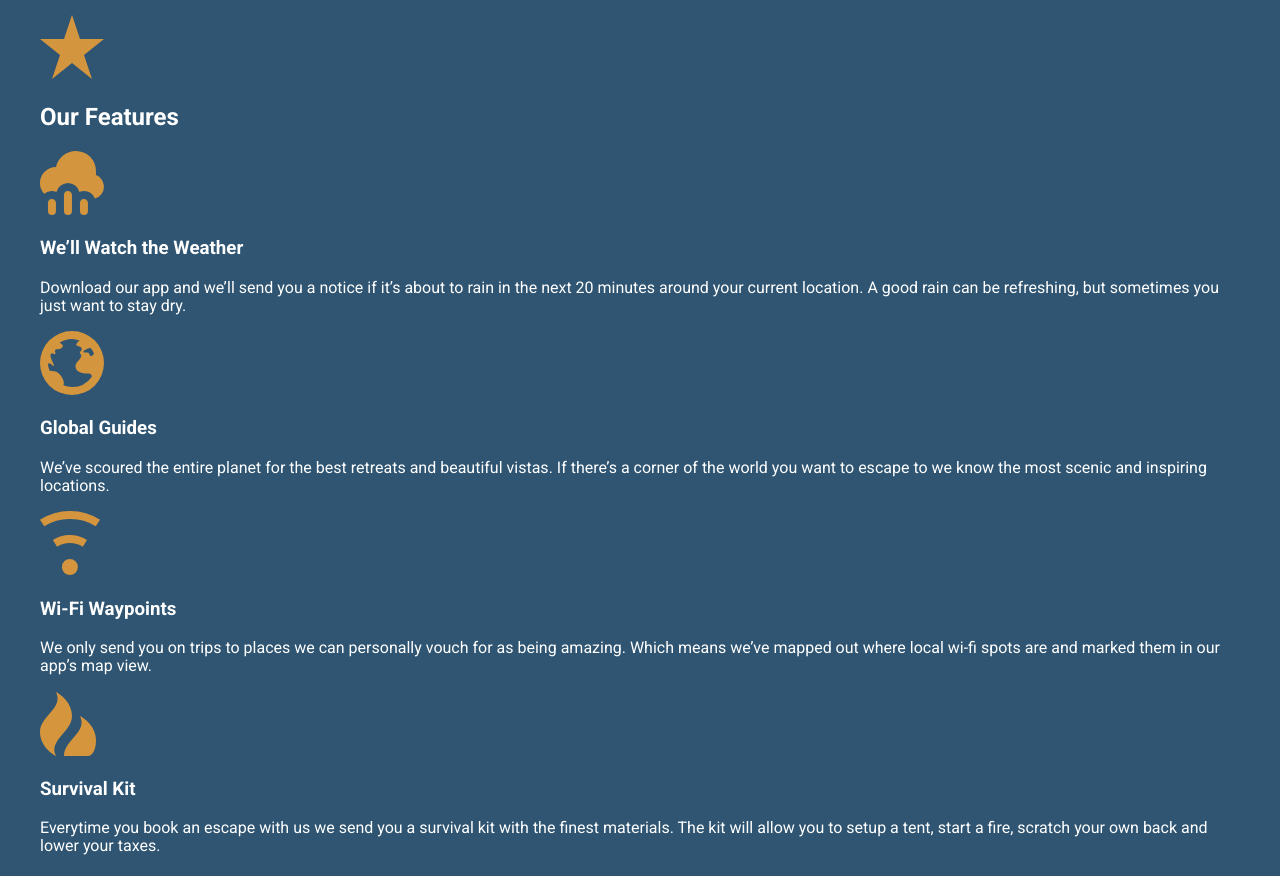
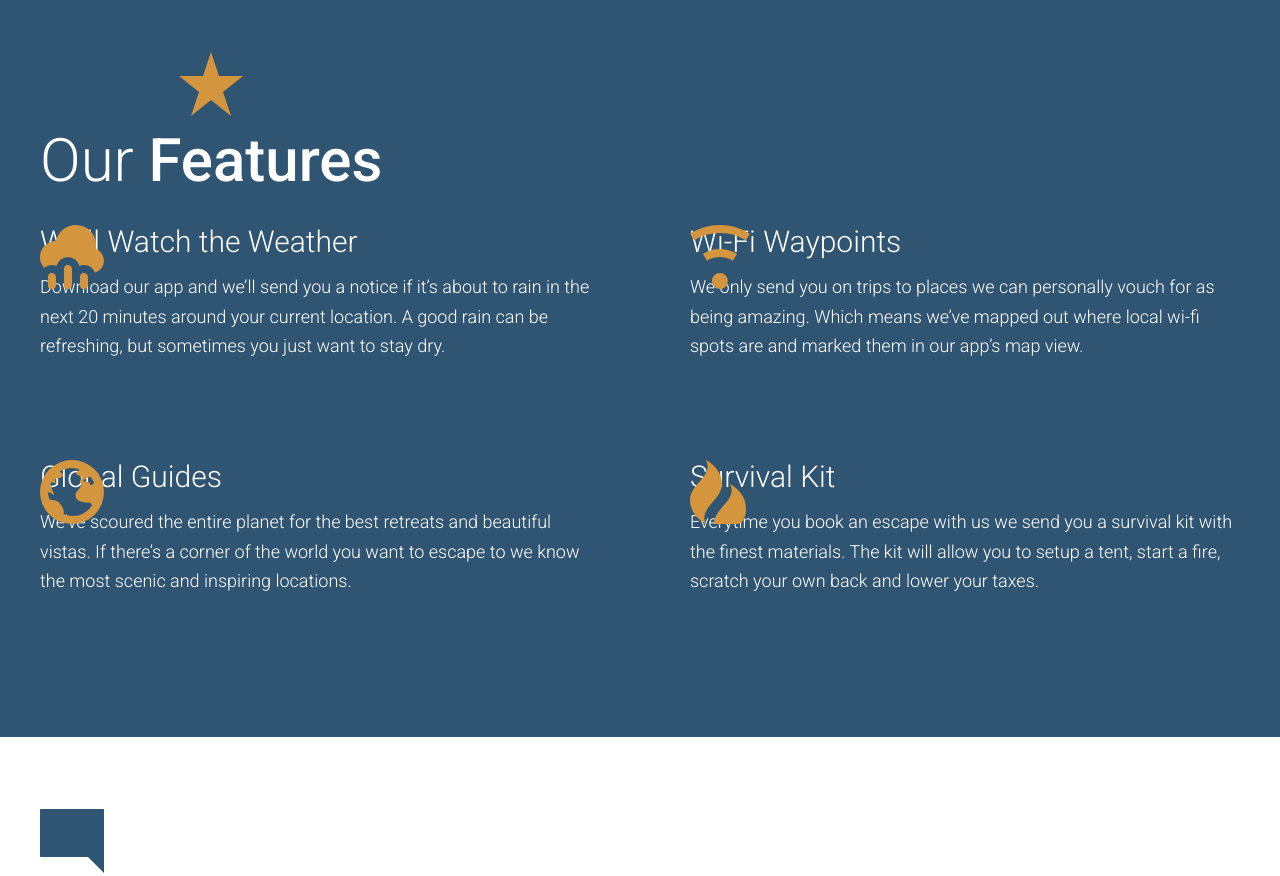
Before and after one commit to kingluddite/travel-site, a website: page app/index.html in a window 1280 px wide. Shown: the part 2220-3096 px from the top of the page. Drawn offline with Linux system fonts and the light colour scheme.

Commit message:
Complete our features section

```diff
--- /dev/null
+++ b/app/assets/styles/modules/_feature-item.css
@@ -0,0 +1,31 @@
+.feature-item {
+  position: relative;
+  padding-bottom: 2.5rem;
+
+  @mixing atSmall {
+    padding-left: 94px;
+  }
+
+  &__icon {
+    display: block;
+    margin: 0 auto;
+    @mixin atSmall {
+      position: absolute;
+      left: 0;
+    }
+  }
+
+  &__title {
+    font-size: 1.6rem;
+    font-weight: 300;
+    margin-top: 0.7em;
+    margin-bottom: 0.8rem;
+    text-align: center;
+
+    @mixin atSmall {
+      margin-top: 1em;
+      font-size: 1.875rem;
+      text-align: left;
+    }
+  }
+}
--- a/app/assets/styles/modules/_generic-content-container.css
+++ b/app/assets/styles/modules/_generic-content-container.css
@@ -1,7 +1,8 @@
 .generic-content-container {
   p {
+    font-weight: 300;
     line-height: 1.65;
-    margin: 1.8rem 0;
+    margin: 0 0 1.8rem 0;
 
     @mixin atSmall {
       font-size: 1.125rem;
--- a/app/assets/styles/modules/_row.css
+++ b/app/assets/styles/modules/_row.css
@@ -6,8 +6,16 @@
     margin-right: -65px;
   }
 
+  &--gutters-large {
+    margin-right: -100px;
+  }
+
   &--gutters > div {
     padding-right: 65px;;
+  }
+
+  &--gutters-large > div {
+    padding-right: 100px;;
   }
 
   &__b-margin-until-medium {
@@ -29,6 +37,11 @@
       width: 37%;
     }
 
+    &__medium-6 {
+      float: left;
+      width: 50%;
+    }
+
     &__medium-8 {
       float: left;
       width: 66.66%;
--- /dev/null
+++ b/app/assets/styles/modules/_section-title.css
@@ -0,0 +1,27 @@
+.section-title {
+  font-size: 2.55rem;
+  font-weight: 300;
+  text-align: center;
+
+  @mixin atSmall {
+    font-size: 3.75rem;
+  }
+
+  strong {
+    font-weight: 500;
+  }
+
+  &__icon {
+    display: block;
+    margin-left: auto;
+    margin-right: auto;
+    margin-bottom: .6rem;
+  }
+
+  @mixin atSmall {
+    margin-right: .5rem;
+    margin-left: 0;
+    margin-bottom: 0;
+    display: inline-block;
+  }
+}
--- a/app/assets/styles/styles.css
+++ b/app/assets/styles/styles.css
@@ -9,3 +9,5 @@
 @import 'modules/_headline';
 @import 'modules/_row';
 @import 'modules/_generic-content-container';
+@import 'modules/_section-title';
+@import 'modules/_feature-item';
--- a/app/index.html
+++ b/app/index.html
@@ -74,24 +74,44 @@
 
   <div id="features" class="page-section page-section--blue">
     <div class="wrapper">
-      <img src="assets/images/icons/star.svg">
-      <h2>Our Features</h2>
+      <h2 class="section-title"><img class="section-title__icon" src="assets/images/icons/star.svg">Our <strong>Features</strong></h2>
 
-      <img src="assets/images/icons/rain.svg">
-      <h3>We&rsquo;ll Watch the Weather</h3>
-      <p>Download our app and we&rsquo;ll send you a notice if it&rsquo;s about to rain in the next 20 minutes around your current location. A good rain can be refreshing, but sometimes you just want to stay dry.</p>
+      <div class="row row--gutters-large generic-content-container">
+        <div class="row__medium-6">
+          <div class="feature-item">
+            <img class="feature-item__icon" src="assets/images/icons/rain.svg">
+            <h3 class="feature-item__title">We&rsquo;ll Watch the Weather</h3>
+            <p>Download our app and we&rsquo;ll send you a notice if it&rsquo;s about to rain in the next 20 minutes around your current location. A good rain can be refreshing, but sometimes you just want to stay dry.</p>
+          </div>
+          <!-- /.feature-item -->
 
-      <img src="assets/images/icons/globe.svg">
-      <h3>Global Guides</h3>
-      <p>We&rsquo;ve scoured the entire planet for the best retreats and beautiful vistas. If there&rsquo;s a corner of the world you want to escape to we know the most scenic and inspiring locations.</p>
+          <div class="feature-item">
+            <img class="feature-item__icon" src="assets/images/icons/globe.svg">
+            <h3 class="feature-item__title">Global Guides</h3>
+            <p>We&rsquo;ve scoured the entire planet for the best retreats and beautiful vistas. If there&rsquo;s a corner of the world you want to escape to we know the most scenic and inspiring locations.</p>
+          </div>
+          <!-- /.feature-item -->
+        </div>
+        <!-- /.row__medium-6 -->
 
-      <img src="assets/images/icons/wifi.svg">
-      <h3>Wi-Fi Waypoints</h3>
-      <p>We only send you on trips to places we can personally vouch for as being amazing. Which means we&rsquo;ve mapped out where local wi-fi spots are and marked them in our app&rsquo;s map view.</p>
+        <div class="row__medium-6">
+          <div class="feature-item">
+            <img class="feature-item__icon" src="assets/images/icons/wifi.svg">
+            <h3 class="feature-item__title">Wi-Fi Waypoints</h3>
+            <p>We only send you on trips to places we can personally vouch for as being amazing. Which means we&rsquo;ve mapped out where local wi-fi spots are and marked them in our app&rsquo;s map view.</p>
+          </div>
+          <!-- /.feature-item -->
 
-      <img src="assets/images/icons/fire.svg">
-      <h3>Survival Kit</h3>
-      <p>Everytime you book an escape with us we send you a survival kit with the finest materials. The kit will allow you to setup a tent, start a fire, scratch your own back and lower your taxes.</p>
+          <div class="feature-item">
+            <img class="feature-item__icon" src="assets/images/icons/fire.svg">
+            <h3 class="feature-item__title">Survival Kit</h3>
+            <p>Everytime you book an escape with us we send you a survival kit with the finest materials. The kit will allow you to setup a tent, start a fire, scratch your own back and lower your taxes.</p>
+            </div>
+          <!-- /.feature-item -->
+        </div>
+        <!-- /.row__medium-6 -->
+      </div>
+      <!-- /.row -->
     </div>
     <!-- /.wrapper -->
   </div>
--- a/app/temp/styles/styles.css
+++ b/app/temp/styles/styles.css
@@ -666,8 +666,16 @@ a {
     margin-right: -65px;
   }
 
+.row--gutters-large {
+    margin-right: -100px;
+  }
+
 .row--gutters > div {
     padding-right: 65px;;
+  }
+
+.row--gutters-large > div {
+    padding-right: 100px;;
   }
 
 .row__b-margin-until-medium {
@@ -689,6 +697,11 @@ a {
       width: 37%;
     }
 
+    .row__medium-6 {
+      float: left;
+      width: 50%;
+    }
+
     .row__medium-8 {
       float: left;
       width: 66.66%;
@@ -700,8 +713,9 @@ a {
   }
 
 .generic-content-container p {
+    font-weight: 300;
     line-height: 1.65;
-    margin: 1.8rem 0;
+    margin: 0 0 1.8rem 0;
   }
 
 @media (min-width: 530px) {
@@ -714,3 +728,76 @@ a {
 .generic-content-container p a {
     font-weight: 700;
   }
+
+.section-title {
+  font-size: 2.55rem;
+  font-weight: 300;
+  text-align: center;
+}
+
+@media (min-width: 530px) {
+
+.section-title {
+    font-size: 3.75rem
+}
+  }
+
+.section-title strong {
+    font-weight: 500;
+  }
+
+.section-title__icon {
+    display: block;
+    margin-left: auto;
+    margin-right: auto;
+    margin-bottom: .6rem;
+  }
+
+@media (min-width: 530px) {
+
+.section-title {
+    margin-right: .5rem;
+    margin-left: 0;
+    margin-bottom: 0;
+    display: inline-block
+}
+  }
+
+.feature-item {
+  position: relative;
+  padding-bottom: 2.5rem;
+
+  @mixing atSmall {
+    padding-left: 94px;
+  }
+}
+
+.feature-item__icon {
+    display: block;
+    margin: 0 auto;
+  }
+
+@media (min-width: 530px) {
+
+.feature-item__icon {
+      position: absolute;
+      left: 0
+  }
+  }
+
+.feature-item__title {
+    font-size: 1.6rem;
+    font-weight: 300;
+    margin-top: 0.7em;
+    margin-bottom: 0.8rem;
+    text-align: center;
+  }
+
+@media (min-width: 530px) {
+
+.feature-item__title {
+      margin-top: 1em;
+      font-size: 1.875rem;
+      text-align: left
+  }
+  }
```
